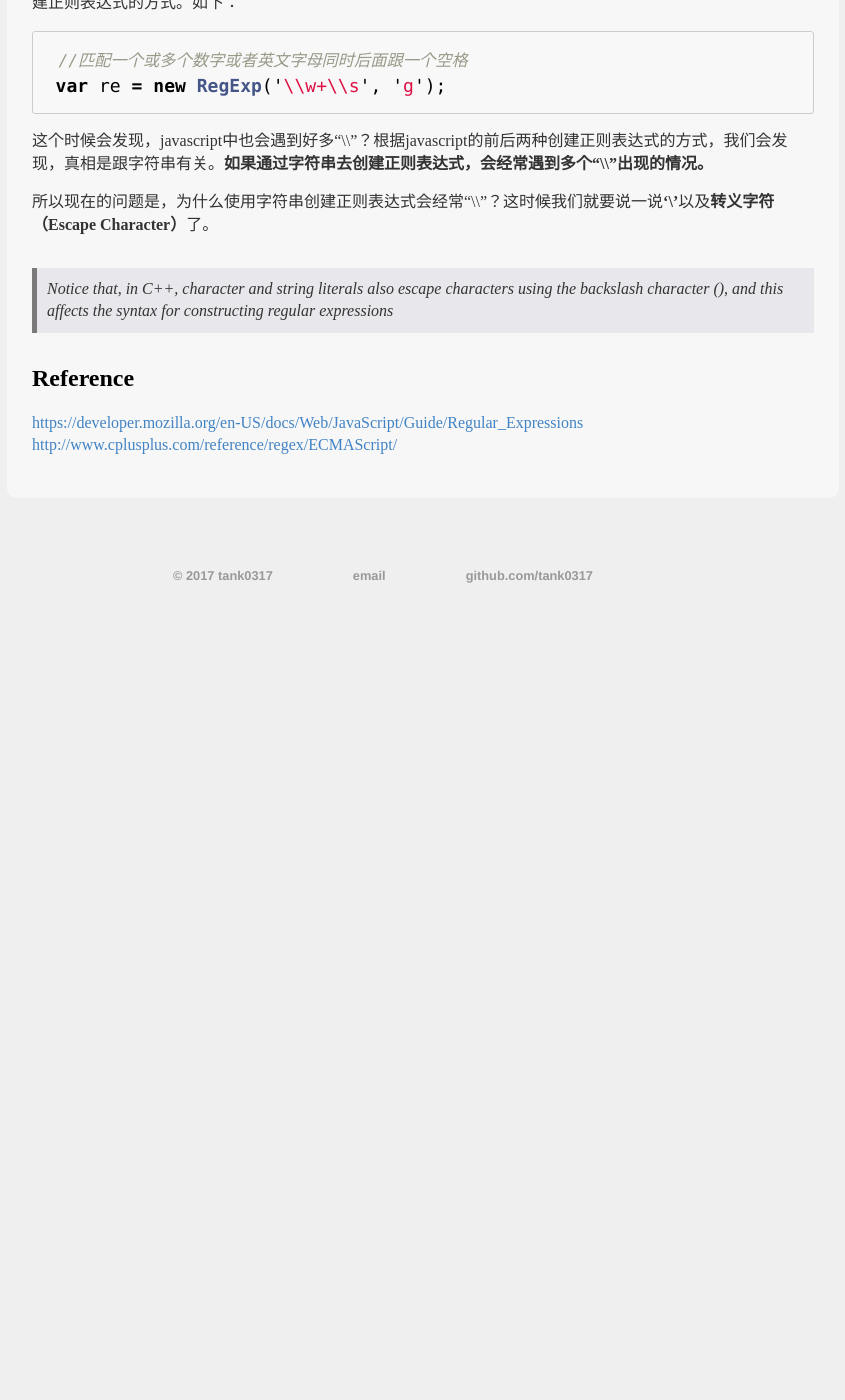
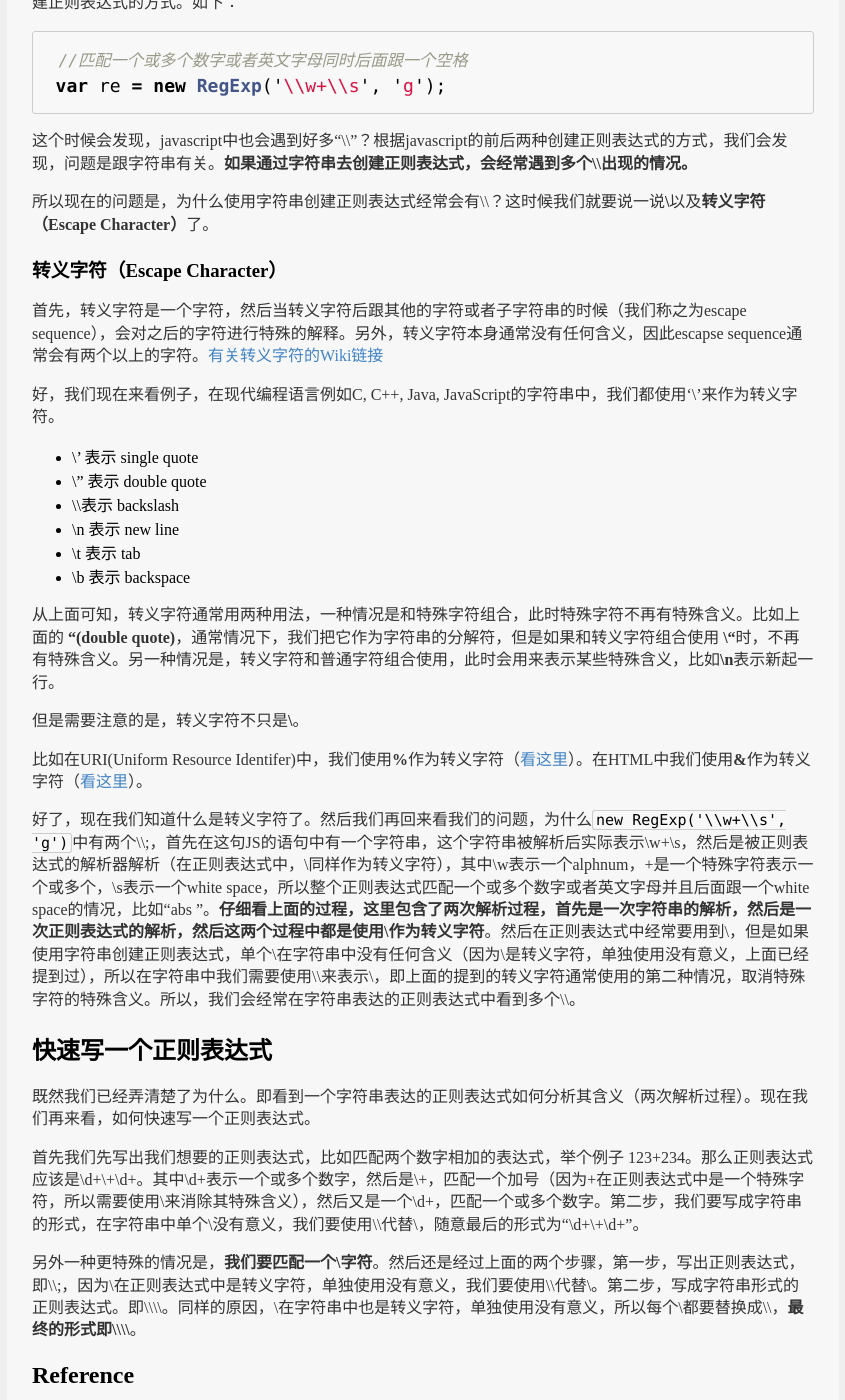
Before and after one commit to tank0317/tank0317.github.io, a Jekyll site: the page built from _posts/2017-04-11-regular-expression-and-escape-character.md, in a window 1280 px wide and 1400 px high, scrolled down 735 px. Shown: the whole window, without its empty margins (217-1062 px from the left). Built offline with Jekyll 4.4.1, drawn with Linux system fonts in a browser that asks for light colours; comment, search, counter and statistics services are not loaded; before the commit the page ends 1388 px from its top, so only the background shows below that; some of the changed text lies outside the part shown.

Commit message:
update posts

````diff
--- a/_posts/2017-04-11-regular-expression-and-escape-character.md
+++ b/_posts/2017-04-11-regular-expression-and-escape-character.md
@@ -1,8 +1,8 @@
 ---
 layout: post
 title: C++/java的正则表达式里为什么那么多“\\\\”？
-date: 2017-04-10
-tags: canvas, front-end
+date: 2017-04-11
+tags: c++, javascript, regular-expression
 comments: true;
 ---
 
@@ -30,12 +30,43 @@ C++里怎么有这么多“\\\\”？在Java新建正则表达式也是一样的
 //匹配一个或多个数字或者英文字母同时后面跟一个空格
 var re = new RegExp('\\w+\\s', 'g');
 ```
-这个时候会发现，javascript中也会遇到好多“\\\\”？根据javascript的前后两种创建正则表达式的方式，我们会发现，真相是跟字符串有关。**如果通过字符串去创建正则表达式，会经常遇到多个“\\\\”出现的情况。**
+这个时候会发现，javascript中也会遇到好多“\\\\”？根据javascript的前后两种创建正则表达式的方式，我们会发现，问题是跟字符串有关。**如果通过字符串去创建正则表达式，会经常遇到多个&#92;&#92;出现的情况。**
 
-所以现在的问题是，为什么使用字符串创建正则表达式会经常“\\\\”？这时候我们就要说一说**‘\’**以及**转义字符（Escape Character）**了。
-> *Notice that, in C++, character and string literals also escape characters using the backslash character (\), and this affects the syntax for constructing regular expressions*
+所以现在的问题是，为什么使用字符串创建正则表达式经常会有&#92;&#92;？这时候我们就要说一说**&#92;**以及**转义字符（Escape Character）**了。
+
+### 转义字符（Escape Character）
+
+首先，转义字符是一个字符，然后当转义字符后跟其他的字符或者子字符串的时候（我们称之为escape sequence），会对之后的字符进行特殊的解释。另外，转义字符本身通常没有任何含义，因此escapse sequence通常会有两个以上的字符。[有关转义字符的Wiki链接](https://en.wikipedia.org/wiki/Escape_character)
+
+好，我们现在来看例子，在现代编程语言例如C, C++, Java, JavaScript的字符串中，我们都使用‘\’来作为转义字符。
+
+* &#92;' 表示 single quote
+* &#92;" 表示 double quote
+* &#92;&#92;表示 backslash
+* &#92;n 表示 new line
+* &#92;t 表示 tab
+* &#92;b 表示 backspace
+
+从上面可知，转义字符通常用两种用法，一种情况是和特殊字符组合，此时特殊字符不再有特殊含义。比如上面的 **"(double quote)**，通常情况下，我们把它作为字符串的分解符，但是如果和转义字符组合使用 **&#92;"**时，不再有特殊含义。另一种情况是，转义字符和普通字符组合使用，此时会用来表示某些特殊含义，比如**&#92;n**表示新起一行。
+
+但是需要注意的是，转义字符不只是**&#92;**。
+
+比如在URI(Uniform Resource Identifer)中，我们使用**%**作为转义字符（[看这里](https://en.wikipedia.org/wiki/Percent-encoding)）。在HTML中我们使用**&amp;**作为转义字符（[看这里](https://en.wikipedia.org/wiki/List_of_XML_and_HTML_character_entity_references)）。
+
+好了，现在我们知道什么是转义字符了。然后我们再回来看我们的问题，为什么`new RegExp('\\w+\\s', 'g')`中有两个&#92;&#92;;，首先在这句JS的语句中有一个字符串，这个字符串被解析后实际表示&#92;w+&#92;s，然后是被正则表达式的解析器解析（在正则表达式中，&#92;同样作为转义字符），其中&#92;w表示一个alphnum，+是一个特殊字符表示一个或多个，&#92;s表示一个white space，所以整个正则表达式匹配一个或多个数字或者英文字母并且后面跟一个white space的情况，比如“abs ”。**仔细看上面的过程，这里包含了两次解析过程，首先是一次字符串的解析，然后是一次正则表达式的解析，然后这两个过程中都是使用\作为转义字符**。然后在正则表达式中经常要用到&#92;，但是如果使用字符串创建正则表达式，单个&#92;在字符串中没有任何含义（因为&#92;是转义字符，单独使用没有意义，上面已经提到过），所以在字符串中我们需要使用&#92;&#92;来表示&#92;，即上面的提到的转义字符通常使用的第二种情况，取消特殊字符的特殊含义。所以，我们会经常在字符串表达的正则表达式中看到多个&#92;&#92;。
+
+## 快速写一个正则表达式
+
+既然我们已经弄清楚了为什么。即看到一个字符串表达的正则表达式如何分析其含义（两次解析过程）。现在我们再来看，如何快速写一个正则表达式。
+
+首先我们先写出我们想要的正则表达式，比如匹配两个数字相加的表达式，举个例子 123+234。那么正则表达式应该是&#92;d+&#92;+&#92;d+。其中&#92;d+表示一个或多个数字，然后是&#92;+，匹配一个加号（因为+在正则表达式中是一个特殊字符，所以需要使用&#92;来消除其特殊含义），然后又是一个&#92;d+，匹配一个或多个数字。第二步，我们要写成字符串的形式，在字符串中单个&#92;没有意义，我们要使用&#92;&#92;代替&#92;，随意最后的形式为“\\d+\\+\\d+”。
+
+另外一种更特殊的情况是，**我们要匹配一个&#92;字符**。然后还是经过上面的两个步骤，第一步，写出正则表达式，即&#92;&#92;;，因为&#92;在正则表达式中是转义字符，单独使用没有意义，我们要使用&#92;&#92;代替&#92;。第二步，写成字符串形式的正则表达式。即&#92;&#92;&#92;&#92;。同样的原因，&#92;在字符串中也是转义字符，单独使用没有意义，所以每个&#92;都要替换成&#92;&#92;，**最终的形式即&#92;&#92;&#92;&#92;**。
 
 ## Reference
 
 <https://developer.mozilla.org/en-US/docs/Web/JavaScript/Guide/Regular_Expressions>
+
 <http://www.cplusplus.com/reference/regex/ECMAScript/>
+
+<https://en.wikipedia.org/wiki/Escape_character#ASCII_escape_character>
````
Also changed, not shown: other parts of _posts/2017-04-11-regular-expression-and-escape-character.md (+1 -1 lines), _posts/2017-03-07-ways-to-clear-float.md (+1 -1 lines), _posts/2017-03-10-this-in-javascript.md (+1 -1 lines), _posts/2017-03-27-guesture-unlock-html5.md (+1 -1 lines).
